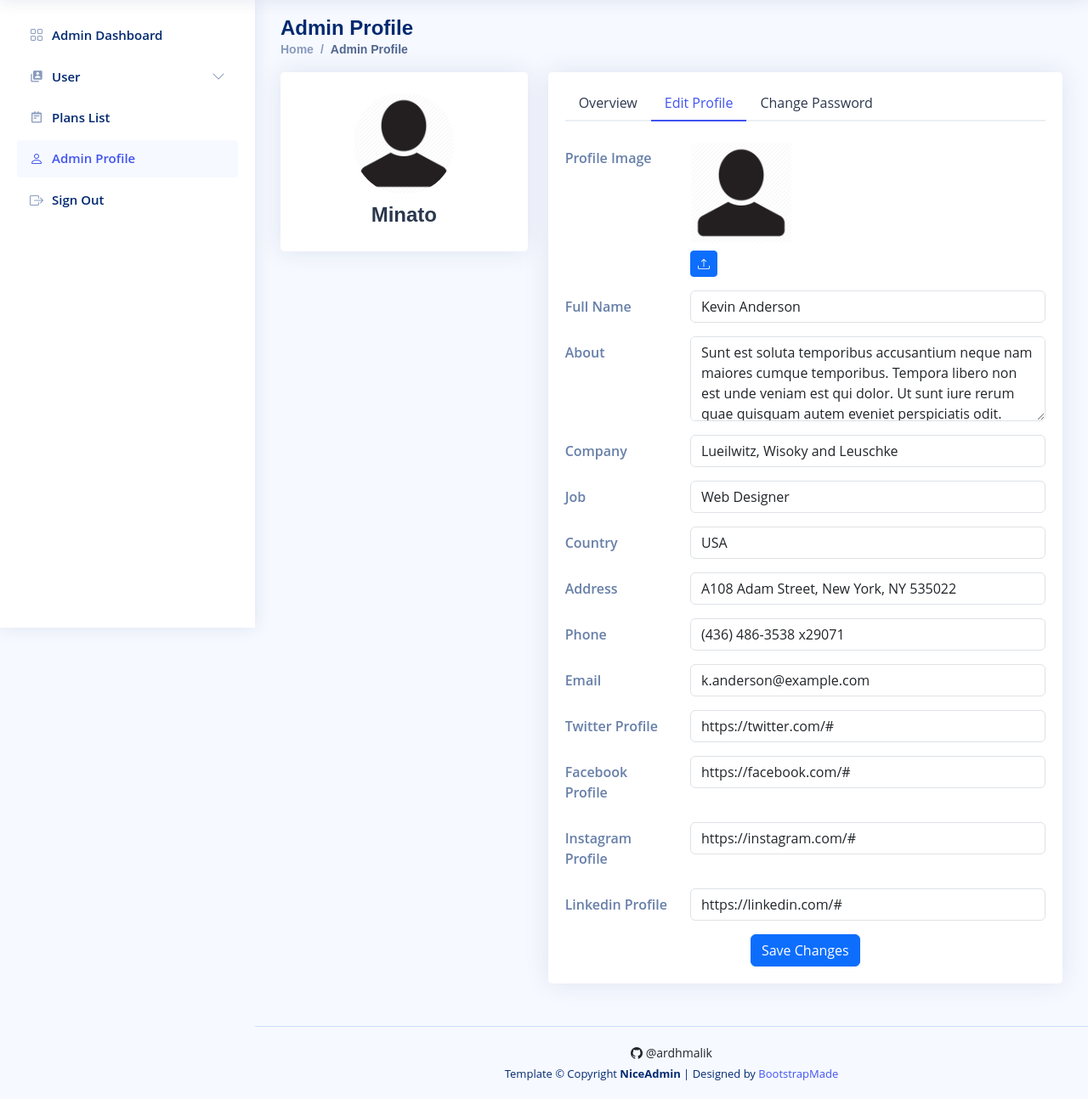
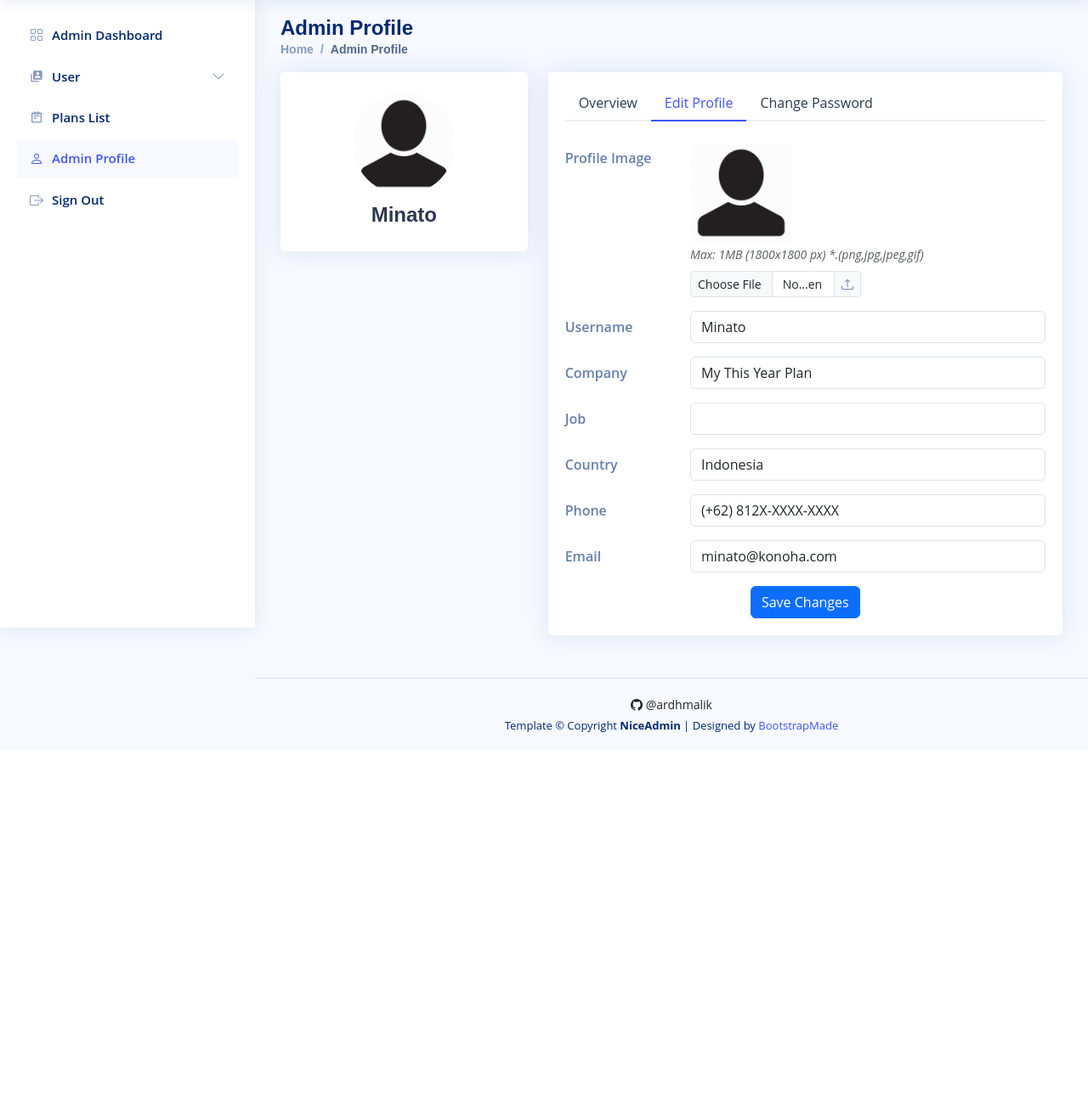
Before and after one commit to ardhmalik/mytyplan, a CodeIgniter app: page /mytyplan/admin_profile in a window 1280 px wide, after a click on "Edit Profile". Shown: the part 61-1355 px from the top of the page at 85% size. After the commit the page ends 923 px from the top, so only its background shows below. Run offline with CodeIgniter, Linux system fonts and the light colour scheme; a user stored in the database is signed in; data comes from the database, SQL or seed files in the repository; some libraries are stand-ins or nearby versions.

Commit message:
Add modul edit profile for admin

```diff
--- a/application/views/admin/pages/profile.php
+++ b/application/views/admin/pages/profile.php
@@ -10,6 +10,11 @@
     </div><!-- End Page Title -->
 
     <section class="section profile">
+        <div class="row">
+            <div class="col">
+                <?= $this->session->flashdata('message') ?>
+            </div>
+        </div>
         <div class="row">
             <div class="col-xl-4">
                 <div class="card">
@@ -43,7 +48,7 @@
                                 </p>
                                 <h5 class="card-title">Profile Details</h5>
                                 <div class="row">
-                                    <div class="col-lg-3 col-md-4 label ">Full Name</div>
+                                    <div class="col-lg-3 col-md-4 label ">Username</div>
                                     <div class="col-lg-9 col-md-8"><?= $user['username'] ?></div>
                                 </div>
                                 <div class="row">
@@ -73,104 +78,62 @@
                             </div>
                             <div class="tab-pane fade profile-edit pt-3" id="profile-edit">
                                 <!-- Profile Edit Form -->
-                                <form>
+                                <form action="<?= site_url('edit_profile') ?>" method="post" enctype="multipart/form-data">
+                                    <input type="hidden" name="id_user" id="id_user" value="<?= $user['id_user'] ?>">
                                     <div class="row mb-3">
                                         <label for="profileImage" class="col-md-4 col-lg-3 col-form-label">Profile Image</label>
                                         <div class="col-md-8 col-lg-9">
-                                            <img src="<?= site_url('/assets/img/user/') . $user['avatar'] ?>" alt="Profile">
+                                            <img src="<?= site_url('/assets/img/user/') . $user['avatar'] ?>" class="img-fluid rounded" alt="Profile Avatar"><br>
+                                            <small class="text-muted fst-italic">Max: 1MB (1800x1800 px) *.(png,jpg,jpeg,gif)</small>
                                             <div class="pt-2">
-                                                <a href="#" class="btn btn-primary btn-sm" title="Upload new profile image"><i class="bi bi-upload"></i></a>
-                                                <?php if ($user['avatar'] != 'avatar.png') : ?>
-                                                    <a href="#" class="btn btn-danger btn-sm" title="Remove my profile image"><i class="bi bi-trash"></i></a>
-                                                <?php endif ?>
+                                                <div class="input-group input-group-sm w-50">
+                                                    <input type="file" name="avatar" id="avatar" class="form-control" title="Upload new profile image" accept="image/png, image/jpeg, image/jpg, image/gif">
+                                                    <label class="input-group-text  me-2" for="avatar"><i class="bi bi-upload"></i></label>
+                                                    <?php if ($user['avatar'] != 'avatar.png') : ?>
+                                                        <button type="button" class="btn btn-danger btn-sm" data-bs-toggle="modal" data-bs-target="#delAvatar<?= $user['id_user'] ?>">
+                                                            <i class="bi bi-trash"></i>
+                                                        </button>
+                                                    <?php endif ?>
+                                                </div>
                                             </div>
                                         </div>
                                     </div>
-
                                     <div class="row mb-3">
-                                        <label for="fullName" class="col-md-4 col-lg-3 col-form-label">Full Name</label>
+                                        <label for="username" class="col-md-4 col-lg-3 col-form-label">Username</label>
                                         <div class="col-md-8 col-lg-9">
-                                            <input name="fullName" type="text" class="form-control" id="fullName" value="Kevin Anderson">
+                                            <input name="username" type="text" class="form-control" id="username" value="<?= $user['username'] ?>">
                                         </div>
                                     </div>
-
-                                    <div class="row mb-3">
-                                        <label for="about" class="col-md-4 col-lg-3 col-form-label">About</label>
-                                        <div class="col-md-8 col-lg-9">
-                                            <textarea name="about" class="form-control" id="about" style="height: 100px">Sunt est soluta temporibus accusantium neque nam maiores cumque temporibus. Tempora libero non est unde veniam est qui dolor. Ut sunt iure rerum quae quisquam autem eveniet perspiciatis odit. Fuga sequi sed ea saepe at unde.</textarea>
-                                        </div>
-                                    </div>
-
                                     <div class="row mb-3">
                                         <label for="company" class="col-md-4 col-lg-3 col-form-label">Company</label>
                                         <div class="col-md-8 col-lg-9">
-                                            <input name="company" type="text" class="form-control" id="company" value="Lueilwitz, Wisoky and Leuschke">
+                                            <input name="company" type="text" class="form-control" id="company" value="<?= $project ?>" readonly>
                                         </div>
                                     </div>
-
                                     <div class="row mb-3">
                                         <label for="Job" class="col-md-4 col-lg-3 col-form-label">Job</label>
                                         <div class="col-md-8 col-lg-9">
-                                            <input name="job" type="text" class="form-control" id="Job" value="Web Designer">
+                                            <input name="job" type="text" class="form-control" id="Job" value="<?= $this->session->userdata('role') ?>" readonly>
                                         </div>
                                     </div>
-
                                     <div class="row mb-3">
                                         <label for="Country" class="col-md-4 col-lg-3 col-form-label">Country</label>
                                         <div class="col-md-8 col-lg-9">
-                                            <input name="country" type="text" class="form-control" id="Country" value="USA">
+                                            <input name="country" type="text" class="form-control" id="Country" value="Indonesia" readonly>
                                         </div>
                                     </div>
-
-                                    <div class="row mb-3">
-                                        <label for="Address" class="col-md-4 col-lg-3 col-form-label">Address</label>
-                                        <div class="col-md-8 col-lg-9">
-                                            <input name="address" type="text" class="form-control" id="Address" value="A108 Adam Street, New York, NY 535022">
-                                        </div>
-                                    </div>
-
                                     <div class="row mb-3">
                                         <label for="Phone" class="col-md-4 col-lg-3 col-form-label">Phone</label>
                                         <div class="col-md-8 col-lg-9">
-                                            <input name="phone" type="text" class="form-control" id="Phone" value="(436) 486-3538 x29071">
+                                            <input name="phone" type="text" class="form-control" id="Phone" value="(+62) 812X-XXXX-XXXX" readonly>
                                         </div>
                                     </div>
-
                                     <div class="row mb-3">
                                         <label for="Email" class="col-md-4 col-lg-3 col-form-label">Email</label>
                                         <div class="col-md-8 col-lg-9">
-                                            <input name="email" type="email" class="form-control" id="Email" value="k.anderson@example.com">
+                                            <input name="email" type="email" class="form-control" id="Email" value="<?= $user['email'] ?>" readonly>
                                         </div>
                                     </div>
-
-                                    <div class="row mb-3">
-                                        <label for="Twitter" class="col-md-4 col-lg-3 col-form-label">Twitter Profile</label>
-                                        <div class="col-md-8 col-lg-9">
-                                            <input name="twitter" type="text" class="form-control" id="Twitter" value="https://twitter.com/#">
-                                        </div>
-                                    </div>
-
-                                    <div class="row mb-3">
-                                        <label for="Facebook" class="col-md-4 col-lg-3 col-form-label">Facebook Profile</label>
-                                        <div class="col-md-8 col-lg-9">
-                                            <input name="facebook" type="text" class="form-control" id="Facebook" value="https://facebook.com/#">
-                                        </div>
-                                    </div>
-
-                                    <div class="row mb-3">
-                                        <label for="Instagram" class="col-md-4 col-lg-3 col-form-label">Instagram Profile</label>
-                                        <div class="col-md-8 col-lg-9">
-                                            <input name="instagram" type="text" class="form-control" id="Instagram" value="https://instagram.com/#">
-                                        </div>
-                                    </div>
-
-                                    <div class="row mb-3">
-                                        <label for="Linkedin" class="col-md-4 col-lg-3 col-form-label">Linkedin Profile</label>
-                                        <div class="col-md-8 col-lg-9">
-                                            <input name="linkedin" type="text" class="form-control" id="Linkedin" value="https://linkedin.com/#">
-                                        </div>
-                                    </div>
-
                                     <div class="text-center">
                                         <button type="submit" class="btn btn-primary">Save Changes</button>
                                     </div>
@@ -219,3 +182,44 @@
     </section>
 
 </main><!-- End #main -->
+
+<!-- Modal Set Default Avatar -->
+<div class="modal fade" id="delAvatar<?= $user['id_user'] ?>" data-bs-backdrop="static" data-bs-keyboard="false" tabindex="-1" aria-labelledby="delAvatar" aria-hidden="true">
+    <div class="modal-dialog modal-dialog-centered modal-dialog-scrollable">
+        <div class="modal-content">
+            <!-- Modal Header -->
+            <div class="modal-header">
+                <h5 class="modal-title" id="delAvatar">Delete Profile Image</h5>
+                <button type="button" class="btn-close" data-bs-dismiss="modal" aria-label="Close"></button>
+            </div>
+            <!-- End Modal Header -->
+
+            <!-- Modal Body -->
+            <div class="modal-body">
+                <div class="container-fluid">
+                    <h5 class="text-center text-bold">
+                        Are you sure to delete your profile image?
+                    </h5>
+                    <div class="div w-50 my-3 mx-auto">
+                        <img src="<?= site_url('assets/img/user/') . $user['avatar'] ?>" class="img-fluid rounded" alt="Profile Avatar">
+                    </div>
+                    <!-- Form Set Default Avatar -->
+                    <form action="<?= site_url('default_avatar') ?>" method="post">
+                        <input type="hidden" name="id_user" id="id_user" value="<?= $user['id_user'] ?>">
+                        <div class="d-flex bd-highlight">
+                            <div class="p-2 bd-highlight">
+                                <button type="button" class="btn btn-light btn-outline-secondary" data-bs-toggle="modal" data-bs-target="#editProfile<?= $user['id_user'] ?>">No</button>
+                            </div>
+                            <div class="ms-auto p-2 bd-highlight">
+                                <input type="submit" class="btn btn-danger" value="Yes, delete it">
+                            </div>
+                        </div>
+                    </form>
+                    <!-- End Form Set Default Avatar -->
+                </div>
+            </div>
+            <!-- End Modal Body -->
+        </div>
+    </div>
+</div>
+<!-- End Modal Set Default Avatar -->
```
